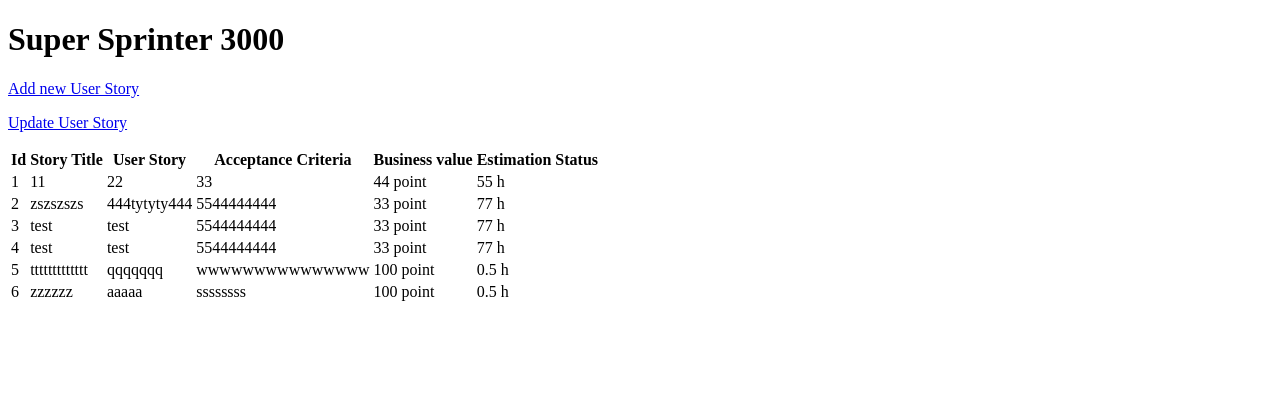
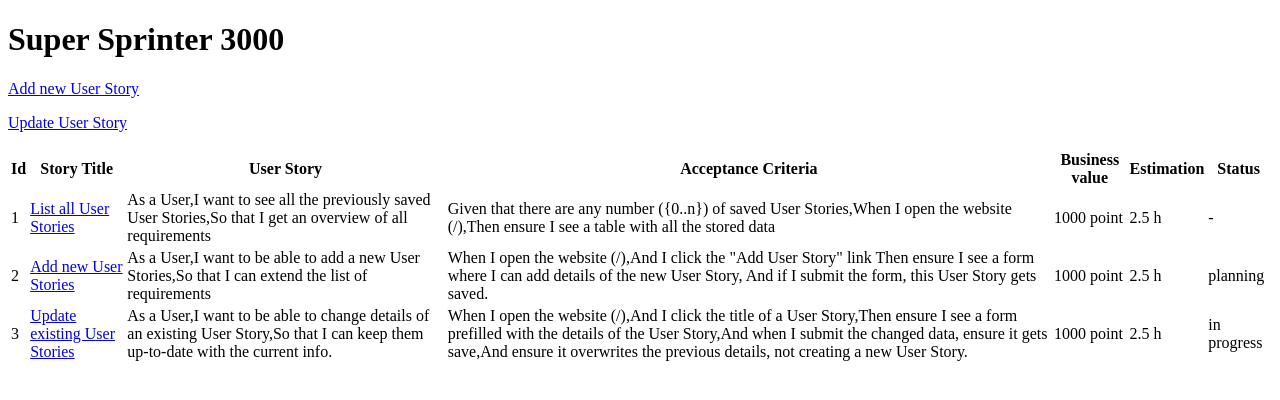
Before and after one commit to CodecoolGlobal/super-sprinter-3000-python-AndreeaNenciuCrasi, a Flask app: page / in a window 1280 px wide. Shown: the top 400 px of the page. Run offline with Flask 2, Linux system fonts and the light colour scheme.

Commit message:
Solved update

```diff
--- a/data.csv
+++ b/data.csv
@@ -1,7 +1,4 @@
 id,title,user_story,acceptance_criteria,business_value,estimation,status
-1,11,22,33,44,55,66
-2,zszszszs,444tytyty444,5544444444,33,77,88
-3,test,test,5544444444,33,77,88
-4,test,test,5544444444,33,77,88
-5,ttttttttttttt,qqqqqqq,wwwwwwwwwwwwwww,100,0.5,none
-6,zzzzzz,aaaaa,ssssssss,100,0.5,none
+1,List all User Stories,"As a User,I want to see all the previously saved User Stories,So that I get an overview of all requirements","Given that there are any number ({0..n}) of saved User Stories,When I open the website (/),Then ensure I see a table with all the stored data",1000,2.5,-
+2,Add new User Stories,"As a User,I want to be able to add a new User Stories,So that I can extend the list of requirements","When I open the website (/),And I click the ""Add User Story"" link Then ensure I see a form where I can add details of the new User Story, And if I submit the form, this User Story gets saved.",1000,2.5,planning
+3,Update existing User Stories,"As a User,I want to be able to change details of an existing User Story,So that I can keep them up-to-date with the current info.","When I open the website (/),And I click the title of a User Story,Then ensure I see a form prefilled with the details of the User Story,And when I submit the changed data, ensure it gets save,And ensure it overwrites the previous details, not creating a new User Story.",1000,2.5,in progress
--- a/data_handler.py
+++ b/data_handler.py
@@ -33,7 +33,7 @@ def write_user_story(filename, mylist):
 def change_user_story(filename, mylist):
     dict_list = get_all_user_story(filename)
     for line in dict_list:
-        if line.get('id') == mylist[0]:
+        if line['id'] == mylist[0]:
             line['title'] = mylist[1]
             line['user_story'] = mylist[2]
             line['acceptance_criteria'] = mylist[3]
@@ -45,14 +45,14 @@ def change_user_story(filename, mylist):
         writer = csv.DictWriter(csv_file, fieldnames=fieldnames)
         writer.writeheader()
         for dict in dict_list:
-            writer.writerow({DATA_HEADER[0]: dict.get('id'), DATA_HEADER[1]: dict.get('title'), DATA_HEADER[2]: dict.get('user_story'),
-                         DATA_HEADER[3]: dict.get('acceptance_criteria'),
-                         DATA_HEADER[4]: dict.get('business_value'), DATA_HEADER[5]: dict.get('estimation'), DATA_HEADER[6]: dict.get('status')})
+            writer.writerow({'id': dict['id'], 'title': dict['title'], 'user_story': dict['user_story'],
+                         'acceptance_criteria': dict['acceptance_criteria'],
+                         'business_value': dict['business_value'], 'estimation': dict['estimation'], 'status': dict['status']})
 
 
 # x = ['22', '33', '44', '55', '66', '77']
 # write_user_story('data.csv', x)
 # print(get_all_user_story('data.csv'))
 # print('\n')
-# mylist = ['4', 'test', 'test', '5544444444', '33', '77', '88']
+# mylist = ['2', 'TREI', 'TREI', 'TREI', '33', '77', '88']
 # change_user_story('data.csv', mylist)
--- a/server.py
+++ b/server.py
@@ -18,12 +18,13 @@ def route_add():
 
 @app.route('/result',methods = ['POST', 'GET'])
 def result():
+   global FILE
    mylist = []
    if request.method == 'POST':
         result = request.form
         for value in result.values():
             mylist.append(value)
-        mylist.append('none')
+        mylist.append('-')
         data_handler.write_user_story(FILE, mylist)
         return render_template("result.html",result = result)
    else:
@@ -33,19 +34,24 @@ def result():
 @app.route('/update/<id_story>', methods = ['POST', 'GET'])
 def route_edit(id_story):
     table = data_handler.get_all_user_story(FILE)
+    result = {}
+    if request.method == 'GET':
+        for line in table:
+            if line['id'] == id_story:
+                result = line
+        return render_template('update.html', result = result)
+
+@app.route('/result_edit', methods=['POST', 'GET'])
+def route_edit_result():
     mylist = []
-    result = {}
-    for line in table:
-        if line.get('id') == id_story:
-            result = line
     if request.method == 'POST':
-        new_result = request.form
-        for value in new_result.values():
-            mylist.append(value)
-        data_handler.change_user_story(FILE, mylist)
-        return render_template('result.html', result=new_result)
+       new_result = request.form
+       for value in new_result.values():
+           mylist.append(value)
+       data_handler.change_user_story(FILE, mylist)
+       return render_template('result_edit.html', result=new_result, mylist = mylist)
     else:
-        return render_template('update.html', result=result)
+        return render_template('result_edit.html')
 
 
 if __name__ == '__main__':
--- a/templates/list.html
+++ b/templates/list.html
@@ -40,6 +40,7 @@
                 <td>{{ line.acceptance_criteria }}</td>
                 <td>{{ line.business_value }} point</td>
                 <td>{{ line.estimation }} h</td>
+                <td>{{ line.status }}</td>
             </tr>
             {% endfor %}
         </tbody>
```
Also changed, not shown: templates/result_edit.html (added, +16 -0 lines), templates/update.html (+5 -2 lines), static/style_list.css (added).
